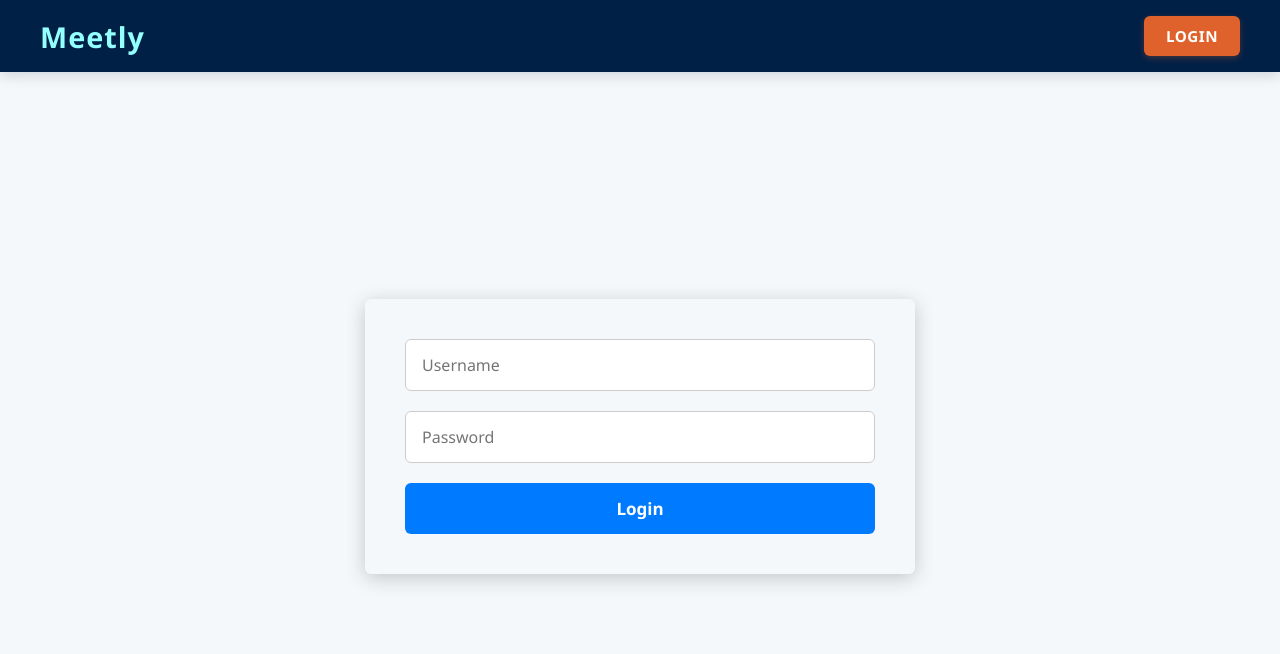
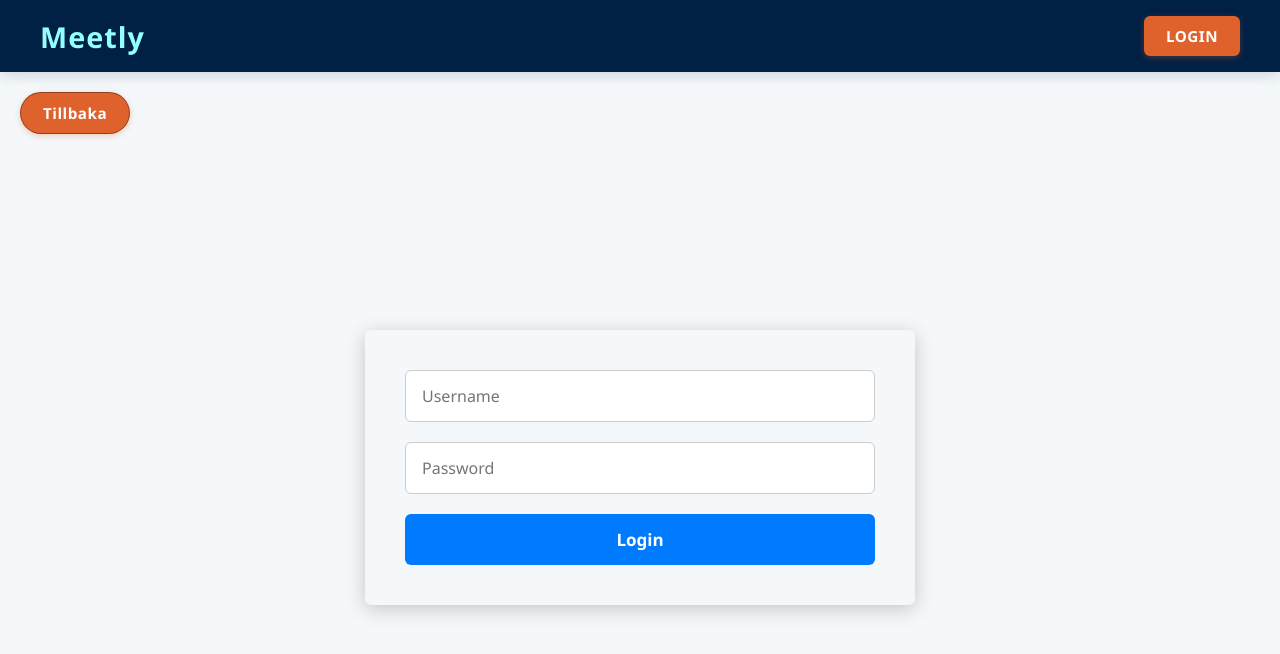
Before and after one commit to Vappelquist/Meetly, a React (Vite) app in the folder Meetly/Frontend/client/: page /login in a window 1280 px wide. Shown: the top 654 px of the page. Built offline with nearby package versions, Linux system fonts and the light colour scheme.

Commit message:
"Tillbaka" button added

```diff
--- a/Meetly/Frontend/client/src/App.css
+++ b/Meetly/Frontend/client/src/App.css
@@ -58,11 +58,55 @@ section:has(> .header-class) {
   box-shadow: 0 2px 6px rgba(223, 98, 44, 0.3);
 }
 
-/* .LoginButton-class:hover {
+.BackButton-class {
+  width: fit-content;
+  align-self: flex-start;
+  margin-top: 20px;
+  margin-left: 20px;
+  border-radius: 25px;
+  padding: 10px 22px;
+  background-color: var(--orange);
+  color: #ffffff;
+  border: 1px solid rgba(0, 0, 0, 0.35);
+  outline: none;
+  font-size: 0.95rem;
+  font-weight: 600;
+  letter-spacing: 0.5px;
+  cursor: pointer;
+  transition: all 0.25s ease-in-out;
+  box-shadow: 0 2px 6px rgba(223, 98, 44, 0.3);
+}
+
+.BackButton-class:hover {
   background-color: #c9511e;
-  transform: translateY(-100px);
+  transform: translateY(-1px);
+}
+
+.HeaderTitle-class {
+}
+
+/* Gör knappen helt genomskinlig utan ram */
+.HeaderTitle-class {
+  background: none;
+  border: none;
+  padding: 0;
+  margin: 0;
+  cursor: pointer;          /* Gör att musen blir en pekhand */
+  color: inherit;
+  font: inherit;
+  text-align: left;
+}
+
+/* Ta bort h1:ans standardmarginal så den inte flyttar knappen */
+.HeaderTitle-class h1 {
+  margin: 0;
+}
+
+.LoginButton-class:hover {
+  background-color: #c9511e;
+  transform: translateY(-5px);
   box-shadow: 0 4px 10px rgba(223, 98, 44, 0.45);
-} */
+}
 
 .meeting-grid {
   display: grid;
--- /dev/null
+++ b/Meetly/Frontend/client/src/components/BackButton.jsx
@@ -0,0 +1,13 @@
+import "../App.css"
+import { useNavigate } from "react-router-dom";
+
+export default function LoginButton() {
+
+    const navigate = useNavigate();
+
+    return (
+        <button className="BackButton-class" onClick={() => navigate("/")}>
+            Tillbaka
+        </button>
+    );
+}
--- a/Meetly/Frontend/client/src/components/Header.jsx
+++ b/Meetly/Frontend/client/src/components/Header.jsx
@@ -1,9 +1,15 @@
 import LoginButton from "../components/LoginButton"
+import { useNavigate } from "react-router-dom";
 
 export default function Header(){
+    const navigate = useNavigate();
     return (
         <header className="header-class">
-            <h1>Meetly</h1>
+            <button className="HeaderTitle-class" onClick={() => navigate("/")}>
+                <h1>
+                    Meetly
+                </h1>
+            </button>
             <div>
                 <LoginButton/>
             </div>
--- a/Meetly/Frontend/client/src/pages/LoginPage.jsx
+++ b/Meetly/Frontend/client/src/pages/LoginPage.jsx
@@ -1,10 +1,12 @@
 import Header from "../components/Header";
 import Login from "../components/Login";
+import BackButton from "../components/BackButton";
 
 export default function LoginPage() {
     return (
         <div className="login-page-layout">
             <Header />
+            <BackButton/>
             <div className="login-wrapper">
                 <Login />
             </div>
```
